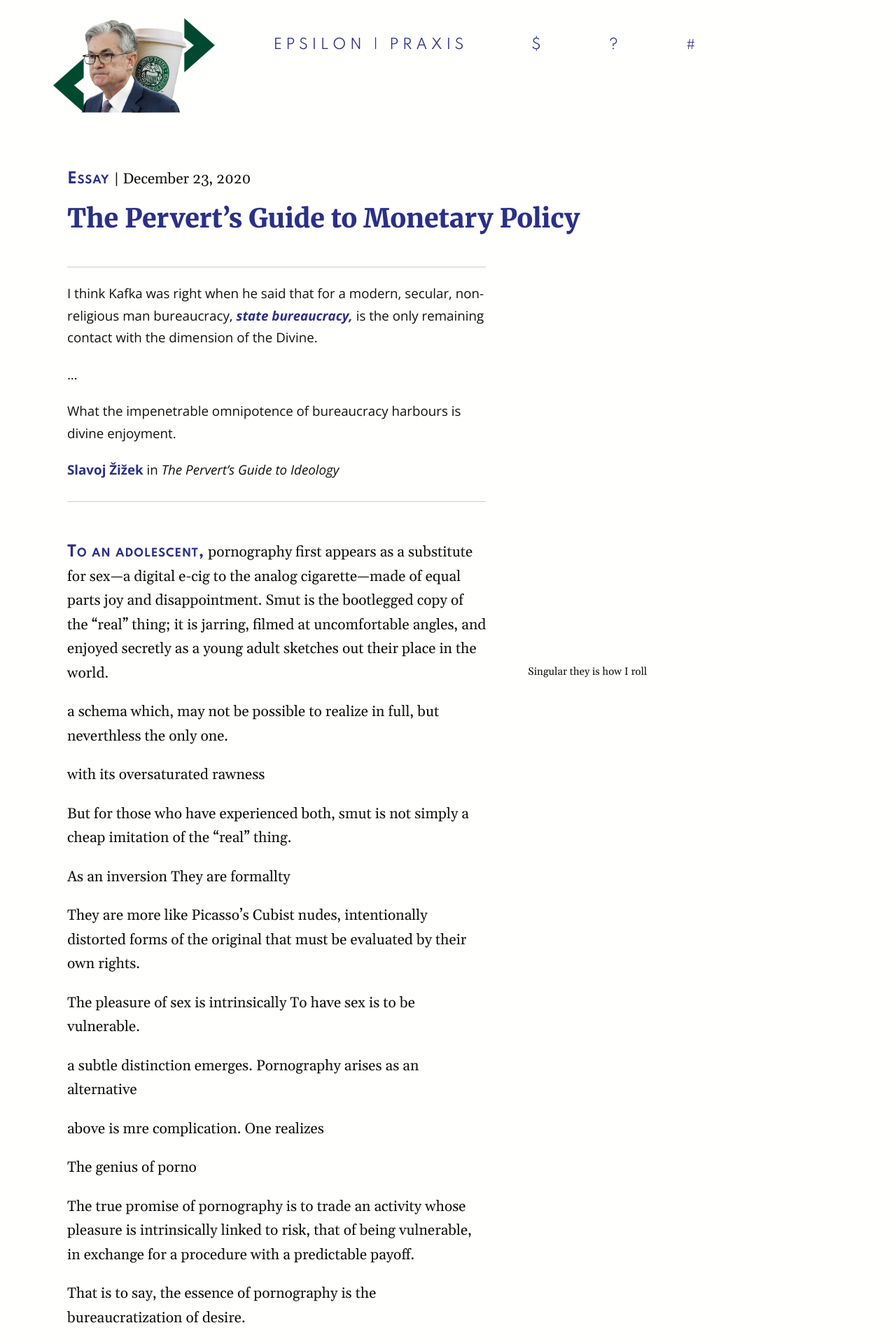
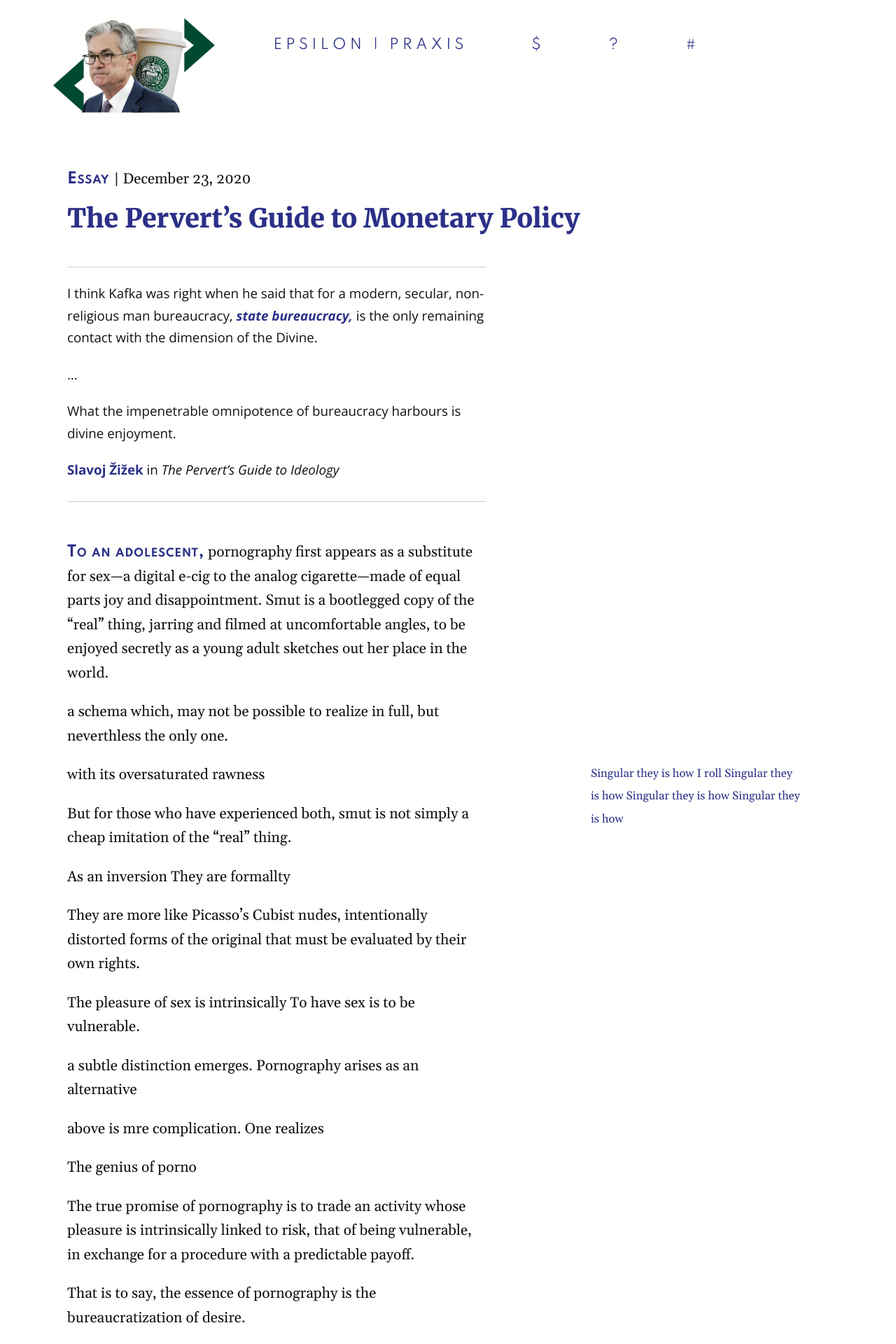
Before and after one commit to AndrewYang2024/AndrewYang2024.github.io, a Jekyll site: the page built from _posts/2020-12-24-Perverts-Guide-Monetary-Policy.md, in a window 1280 px wide. Shown: the top 1920 px of the page at 70% size. Built offline with Jekyll 4.4.1, drawn with Linux system fonts in a browser that asks for light colours; nearby versions of some CDN libraries.

Commit message:
Tweak margin notes appearance

```diff
--- a/_posts/2020-12-24-Perverts-Guide-Monetary-Policy.md
+++ b/_posts/2020-12-24-Perverts-Guide-Monetary-Policy.md
@@ -22,11 +22,13 @@ tweetURL: https://twitter.com/EpsilonPraxis/status/1333850408750620673
 
 
 
-{% newthought 'To an adolescent,' %} pornography first appears as a substitute for sex—a digital e-cig to the analog cigarette—made of equal parts joy and disappointment. Smut is the bootlegged copy of the “real” thing; it is jarring, filmed at uncomfortable angles, and enjoyed secretly as a young adult sketches out their place in the world. {% marginnote 'mn-id-1' 'Singular they is how I roll' %}
+{% newthought 'To an adolescent,' %} pornography first appears as a substitute for sex—a digital e-cig to the analog cigarette—made of equal parts joy and disappointment. Smut is a bootlegged copy of the “real” thing, jarring and filmed at uncomfortable angles, to be enjoyed secretly as a young adult sketches out her place in the world.
 
  a schema which, may not be possible to realize in full, but neverthless the only one.
 
 
+
+{% marginnote 'mn-id-1' 'Singular they is how I roll Singular they is how Singular they is how Singular they is how' %}
 
 with its oversaturated rawness
 
--- a/css/tufte.scss
+++ b/css/tufte.scss
@@ -323,11 +323,12 @@ img { max-width: 100%; }
 
 .sidenote, .marginnote { float: right;
                          clear: right;
-                         margin-right: -60%;
+						 color: $contrast-color;
+                         margin-right: -75%;
                          width: 50%;
                          margin-top: 0;
                          margin-bottom: 1.96rem;
-                         font-size: 1.0rem;
+                         font-size: 1.1rem;
                          line-height: 1.96; //changed to bring line heights into rational pattern
                          vertical-align: baseline;
                          position: relative; }
```
